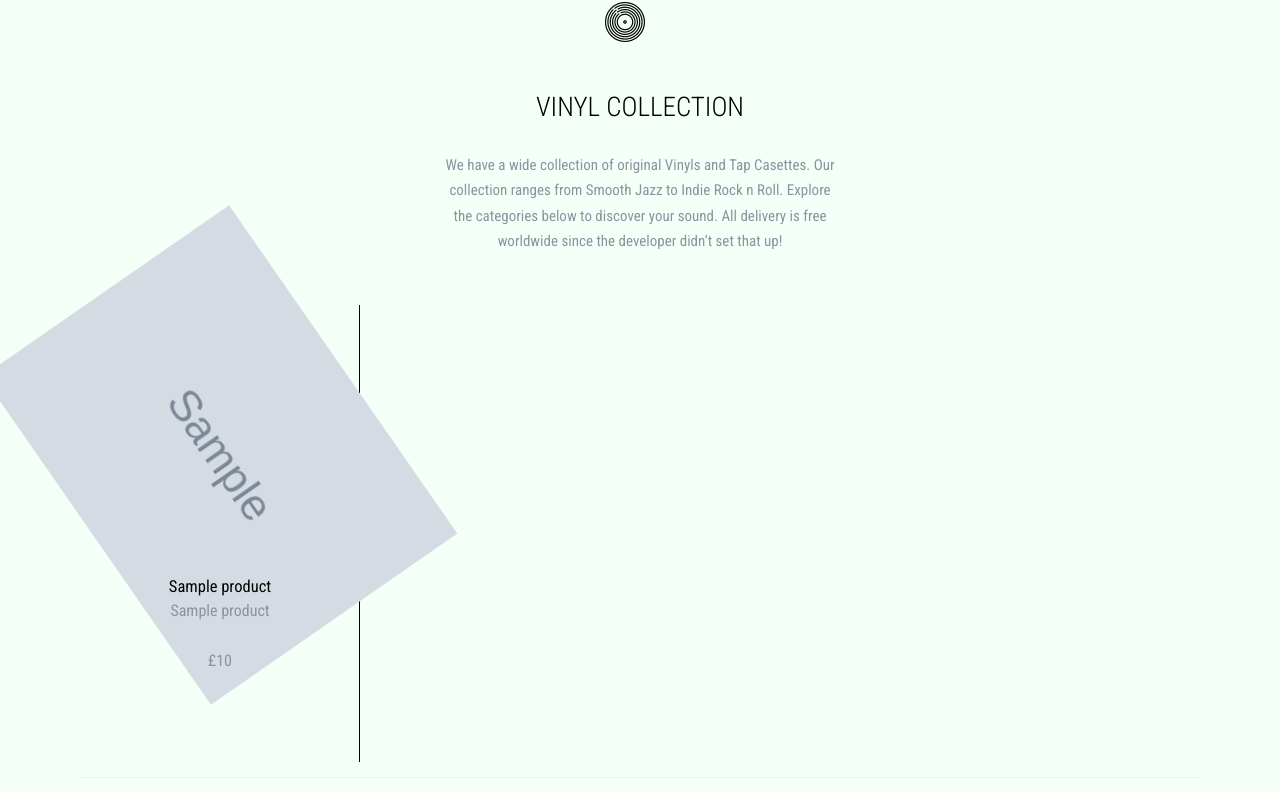
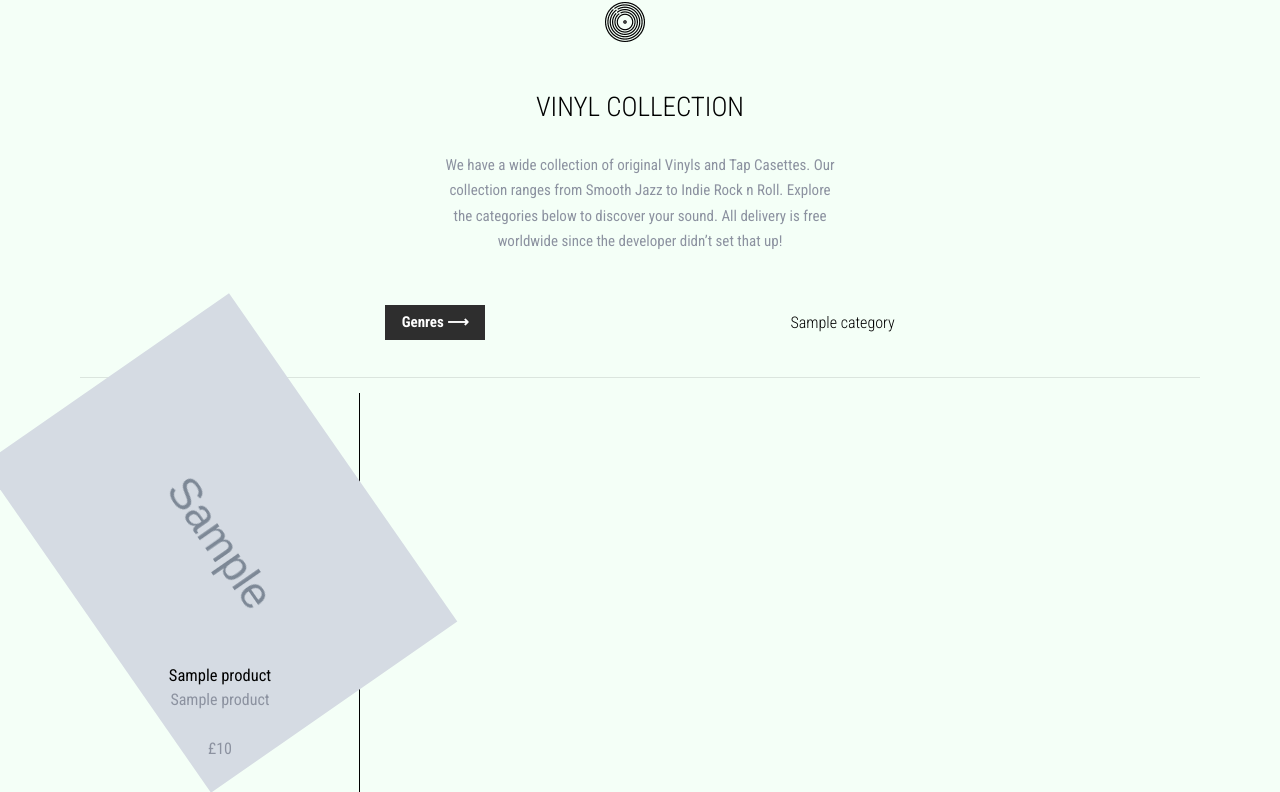
Before and after one commit to DelroyBrown28/VinylProject, a Django app: page /cart/shop/ in a window 1280 px wide. Shown: the part 64-856 px from the top of the page. Run offline with Django 3.2, Linux system fonts and the light colour scheme; tables that the repository leaves empty hold one stand-in row (Sample ...); some libraries are stand-ins or nearby versions.

Commit message:
added genres

```diff
--- a/cart/models.py
+++ b/cart/models.py
@@ -60,7 +60,7 @@ class Product(models.Model):
     primary_category = models.ForeignKey(Category,
                                         related_name='primary_products',
                                         on_delete=models.CASCADE)
-    seconday_category = models.ManyToManyField(Category, blank=True)
+    secondary_category = models.ManyToManyField(Category, blank=True)
 
     def __str__(self):
         return self.artist_name
--- a/cart/views.py
+++ b/cart/views.py
@@ -4,16 +4,39 @@ from django.conf import settings
 from django.contrib import messages
 from django.http import JsonResponse
 from django.contrib.auth.mixins import LoginRequiredMixin
+from django.db.models import Q
 from django.shortcuts import get_object_or_404, reverse, redirect
 from django.views import generic
 from .forms import AddToCartForm, AddressForm
-from .models import Product, OrderItem, Address, Payment, Order
 from .utils import get_or_set_order_session
+from .models import (Product,
+                    OrderItem,
+                    Address,
+                    Payment,
+                    Order,
+                    Category)
+
 
 
 class ProductListView(generic.ListView):
     template_name = 'cart/product_list.html'
-    queryset = Product.objects.all()
+
+    def get_queryset(self):
+        qs =Product.objects.all()
+        category = self.request.GET.get('category', None)
+        if category:
+            qs = qs.filter(Q(primary_category__name=category) |
+                            Q(secondary_category__name=category)).distinct()
+        return qs
+
+
+    def get_context_data(self, **kwargs):
+        context = super(ProductListView, self).get_context_data(**kwargs)
+        context.update({
+            "categories": Category.objects.values("name")
+        })
+        return context
+
 
 
 class ProductDetailView(generic.FormView):
--- a/static/css/style.css
+++ b/static/css/style.css
@@ -120,6 +120,41 @@ a:hover {
   color: #000 !important;
 }
 
+/*
+    =================
+    PRODUCT LIST PAGE
+    =================
+    */
+
+
+.genres-title {
+  font-size: 1rem;
+  color: #000;
+  min-width: 100px;
+  min-height: 35px;
+  font-weight: 600;
+  background-color: rgb(46, 46, 46);
+  color: #fff;
+  cursor: pointer;
+}
+
+.category-list-item {
+  font-weight: 300;
+  color: #000;
+}
+
+.categories-wrap {
+  display: flex;
+  flex-flow: column;
+  flex-wrap: wrap;
+}
+
+.categories-list {
+
+  justify-content: space-evenly;
+}
+
+
 .all-product-wrap {
   margin: 0;
   display: flex;
@@ -136,8 +171,6 @@ a:hover {
   z-index: 10;
 
 }
-
-
 
 .product-wrap>.product-cover:hover {
   width: 100px;
@@ -190,9 +223,9 @@ a:hover {
 
 
 /*
-  ===============
+  ===================
   PRODUCT DETAIL PAGE
-  ===============
+  ===================
   */
 
 .product-detail-body {
@@ -895,6 +928,7 @@ SIGN OUT PAGE
   animation-timing-function: linear;
 
 }
+
 .sad-face-img-signout-2 {
   animation-name: sadSpinnersClockwise;
   animation-duration: 15s;
--- a/templates/cart/product_list.html
+++ b/templates/cart/product_list.html
@@ -3,9 +3,22 @@
 
 {% block content %}
 
+<div class="col-md-12 mb-4 p-0 categories-wrap">
+
+    <ul class="categories-list flexed">
+        <h3 class="genres-title m-0 flexed">Genres ⟶</h3>
+        {% for category in categories  %}
+        <li class="category-list-item">
+            <a href="?category={{ category.name }}" class="d-flex">
+                <span>{{ category.name }}</span>
+            </a>
+        </li>
+        {% endfor %}
+    </ul>
+</div>
+<hr />
 <div class="row mb-3 all-product-wrap">
     {% for product in object_list  %}
-
     <div class="col-lg-3 col-md-5 product-wrap" data-aos="fade-up">
 
         <div class="lineDiv1" data-aos="fade-up" data-aos-delay="200"></div>
```
Also changed, not shown: cart/migrations/0003_auto_20201111_1704.py (added).
